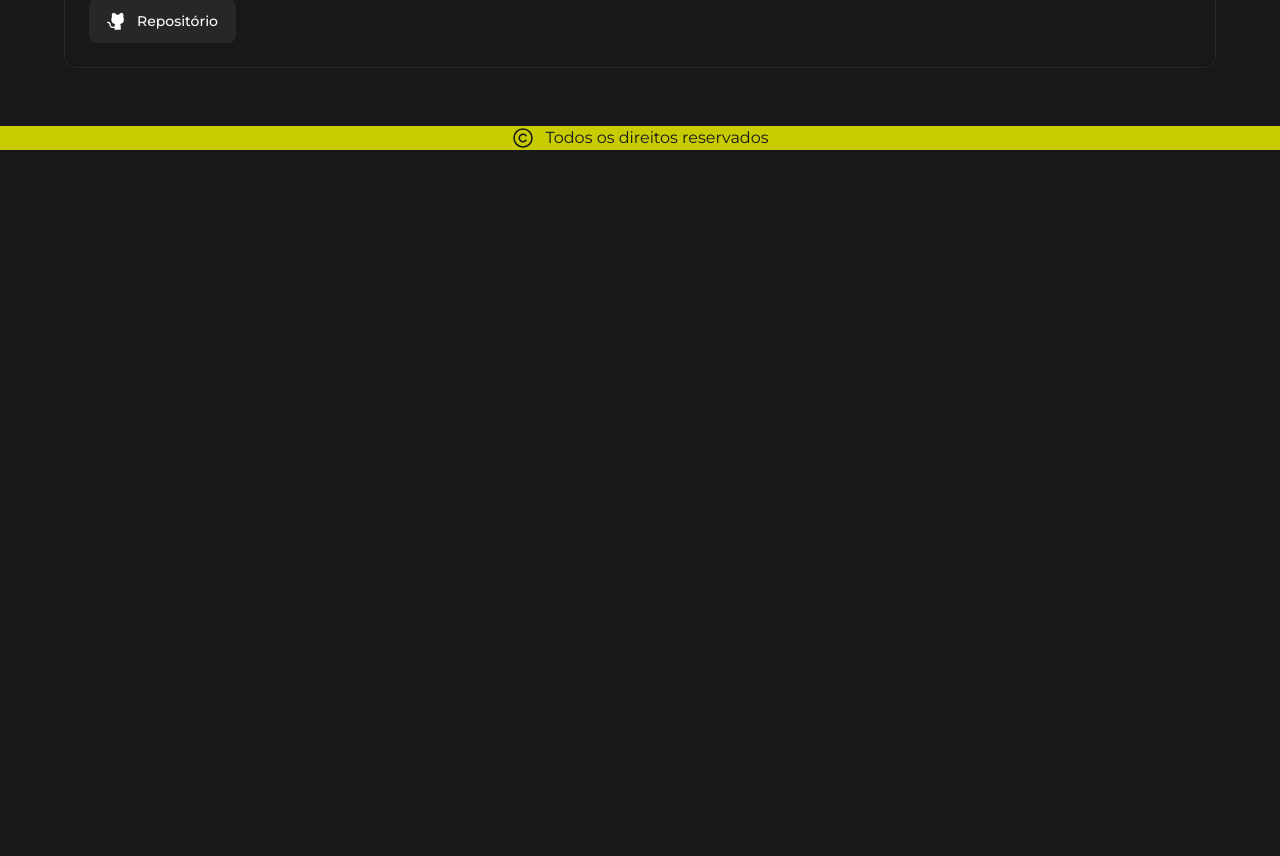
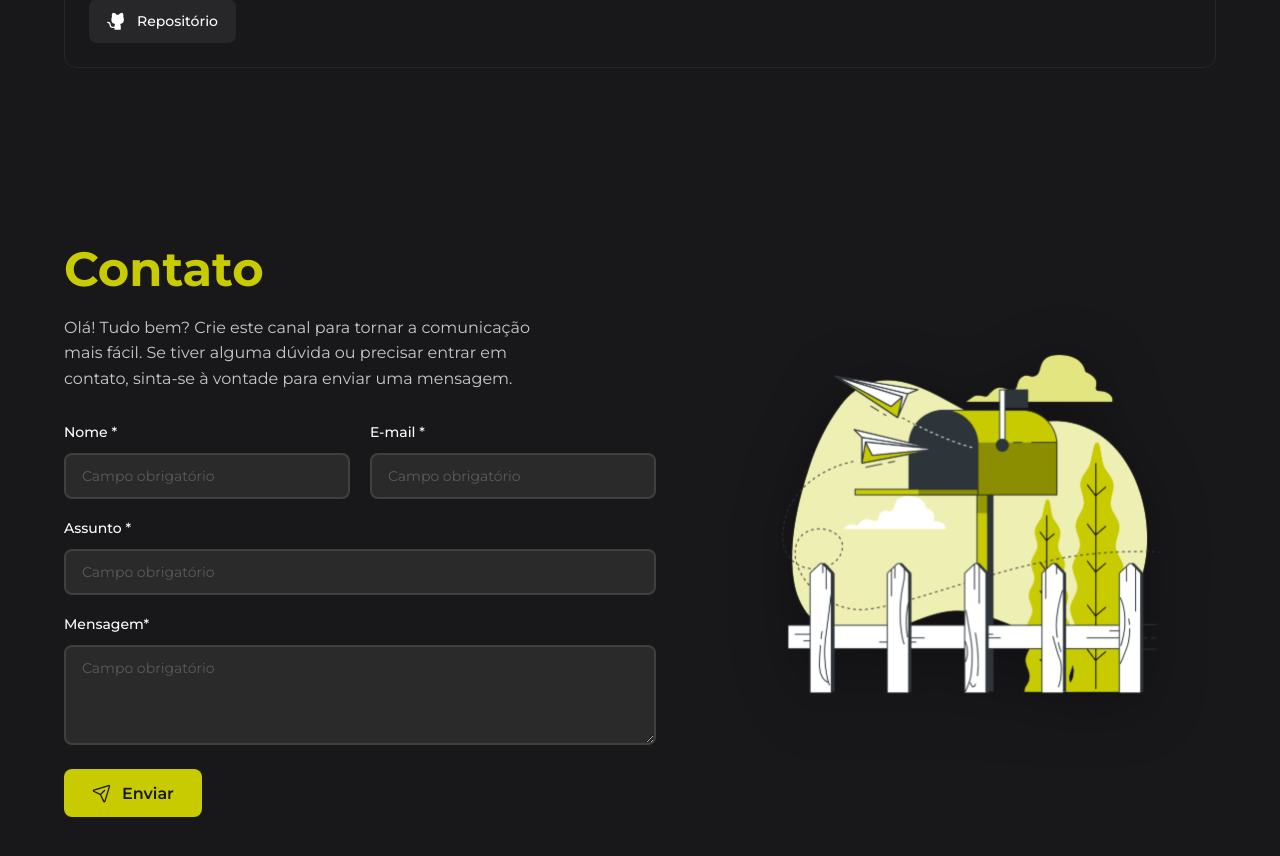
Before and after one commit to IanoMaciel/portfolio, a React (Vite) app: page / in a window 1280 px wide. Shown: the part 1880-2736 px from the top of the page. Before the commit the page ends 2030 px from the top, so only its background shows below. Built offline with nearby package versions, Linux system fonts and the light colour scheme.

Commit message:
feat: criação da página de contato

```diff
--- a/src/components/Layout/index.tsx
+++ b/src/components/Layout/index.tsx
@@ -1,4 +1,5 @@
 import AboutMe from "../../pages/AboutMe";
+import Contact from "../../pages/Contact";
 import Home from "../../pages/Home";
 import Project from "../../pages/Project";
 import Content from "../Content";
@@ -12,7 +13,8 @@ export default function Layout() {
             <Content>
                 <Home />
                 <AboutMe />
-                <Project/>
+                <Project />
+                <Contact />
             </Content>
             <Footer />
         </>
--- /dev/null
+++ b/src/pages/Contact/index.tsx
@@ -0,0 +1,103 @@
+import * as S from './styles';
+import mailbox from '../../assets/mailbox.svg';
+import { PaperPlaneTiltIcon } from '@phosphor-icons/react';
+import { useState } from 'react';
+
+export default function Contact() {
+  const [formData, setFormData] = useState({
+    name: '',
+    email: '',
+    subject: '',
+    message: ''
+  });
+
+  const handleInputChange = (e: React.ChangeEvent<HTMLInputElement | HTMLTextAreaElement>) => {
+    const { name, value } = e.target;
+    setFormData(prev => ({
+      ...prev,
+      [name]: value
+    }));
+  };
+
+  const handleSubmit = (e: React.FormEvent) => {
+    e.preventDefault();
+    // Aqui você pode implementar a lógica de envio do formulário
+    console.log('Form submitted:', formData);
+  };
+
+  return (
+    <S.Container id="contact">
+      <S.ContentWrapper>
+        <S.Header>
+          <S.Title>Contato</S.Title>
+          <S.Description>
+            Olá! Tudo bem? Crie este canal para tornar a comunicação mais fácil. Se tiver alguma dúvida ou precisar entrar em contato, sinta-se à vontade para enviar uma mensagem.
+          </S.Description>
+        </S.Header>
+
+        <S.ContentForm>
+          <S.Form onSubmit={handleSubmit}>
+            <S.FormGrid>
+              <S.ContentColumn>
+                <S.Label>Nome *</S.Label>
+                <S.Input
+                  type="text"
+                  name="name"
+                  placeholder="Campo obrigatório"
+                  value={formData.name}
+                  onChange={handleInputChange}
+                  required
+                />
+              </S.ContentColumn>
+
+              <S.ContentColumn>
+                <S.Label>E-mail *</S.Label>
+                <S.Input
+                  type="email"
+                  name="email"
+                  placeholder="Campo obrigatório"
+                  value={formData.email}
+                  onChange={handleInputChange}
+                  required
+                />
+              </S.ContentColumn>
+
+              <S.ContentColumn>
+                <S.Label>Assunto *</S.Label>
+                <S.Input
+                  type="text"
+                  name="subject"
+                  placeholder="Campo obrigatório"
+                  value={formData.subject}
+                  onChange={handleInputChange}
+                  required
+                />
+              </S.ContentColumn>
+
+              <S.ContentColumn>
+                <S.Label>Mensagem*</S.Label>
+                <S.TextArea
+                  name="message"
+                  placeholder="Campo obrigatório"
+                  value={formData.message}
+                  onChange={handleInputChange}
+                  rows={4}
+                  required
+                />
+              </S.ContentColumn>
+            </S.FormGrid>
+
+            <S.ButtonSend type="submit">
+              <PaperPlaneTiltIcon size={20} />
+              Enviar
+            </S.ButtonSend>
+          </S.Form>
+        </S.ContentForm>
+      </S.ContentWrapper>
+
+      <S.ImageContainer>
+        <S.Image src={mailbox} alt="Imagem de e-mail" />
+      </S.ImageContainer>
+    </S.Container>
+  );
+}
--- /dev/null
+++ b/src/pages/Contact/styles.ts
@@ -0,0 +1,267 @@
+import styled from "styled-components";
+
+export const Container = styled.section`
+  min-height: 100vh;
+  padding: 10% 0;
+  display: flex;
+  align-items: center;
+  justify-content: space-between;
+  gap: 60px;
+  /* max-width: 1200px; */
+  margin: 0 auto;
+
+  @media (max-width: 1024px) {
+    flex-direction: column;
+    gap: 40px;
+    padding: 60px 20px;
+  }
+
+  @media (max-width: 768px) {
+    padding: 40px 16px;
+    gap: 30px;
+  }
+
+  @media (max-width: 480px) {
+    padding: 30px 12px;
+  }
+`;
+
+export const ContentWrapper = styled.div`
+  flex: 1;
+  max-width: 600px;
+  display: flex;
+  flex-direction: column;
+  gap: 32px;
+
+  @media (max-width: 1024px) {
+    max-width: 100%;
+    width: 100%;
+  }
+`;
+
+export const Header = styled.div`
+  display: flex;
+  flex-direction: column;
+  gap: 16px;
+`;
+
+export const Title = styled.h1`
+  color: ${(props) => props.theme.colors.secondary};
+  font-size: clamp(32px, 5vw, 48px);
+  font-weight: 700;
+  text-align: left;
+  margin: 0;
+  line-height: 1.2;
+
+  @media (max-width: 768px) {
+    font-size: clamp(28px, 6vw, 36px);
+  }
+
+  @media (max-width: 480px) {
+    font-size: clamp(24px, 7vw, 32px);
+  }
+`;
+
+export const Description = styled.p`
+  color: ${(props) => props.theme.colors.gray || '#999'};
+  font-weight: 400;
+  font-size: 16px;
+  line-height: 1.6;
+  text-align: left;
+  margin: 0;
+  max-width: 500px;
+
+  @media (max-width: 768px) {
+    font-size: 15px;
+    line-height: 1.5;
+  }
+
+  @media (max-width: 480px) {
+    font-size: 14px;
+    line-height: 1.5;
+  }
+`;
+
+export const ContentForm = styled.div`
+  width: 100%;
+`;
+
+export const Form = styled.form`
+  display: flex;
+  flex-direction: column;
+  gap: 24px;
+  width: 100%;
+`;
+
+export const FormGrid = styled.div`
+  display: grid;
+  gap: 20px;
+  grid-template-columns: 1fr;
+
+  @media (min-width: 768px) {
+    grid-template-columns: 1fr 1fr;
+
+    & > div:nth-child(3),
+    & > div:nth-child(4) {
+      grid-column: 1 / -1;
+    }
+  }
+`;
+
+export const ContentColumn = styled.div`
+  display: flex;
+  flex-direction: column;
+  gap: 8px;
+  width: 100%;
+`;
+
+export const Label = styled.label`
+  color: ${(props) => props.theme.colors.text || '#fff'};
+  font-size: 14px;
+  font-weight: 500;
+  margin-bottom: 4px;
+`;
+
+export const Input = styled.input`
+  background-color: ${(props) => props.theme.colors.inputBg || '#2a2a2a'};
+  border: 2px solid ${(props) => props.theme.colors.inputBorder || '#404040'};
+  border-radius: 8px;
+  padding: 12px 16px;
+  color: ${(props) => props.theme.colors.text || '#fff'};
+  font-size: 14px;
+  outline: none;
+  width: 100%;
+  transition: all 0.3s ease;
+  box-sizing: border-box;
+
+  &::placeholder {
+    color: ${(props) => props.theme.colors.placeholder || '#666'};
+    opacity: 0.8;
+  }
+
+  &:focus {
+    border-color: ${(props) => props.theme.colors.secondary || '#9ACD32'};
+    box-shadow: 0 0 0 3px ${(props) => props.theme.colors.secondary || '#9ACD32'}20;
+  }
+
+  &:hover {
+    border-color: ${(props) => props.theme.colors.inputHover || '#555'};
+  }
+
+  @media (max-width: 480px) {
+    padding: 10px 14px;
+    font-size: 16px; /* Prevent zoom on iOS */
+  }
+`;
+
+export const TextArea = styled.textarea`
+  background-color: ${(props) => props.theme.colors.inputBg || '#2a2a2a'};
+  border: 2px solid ${(props) => props.theme.colors.inputBorder || '#404040'};
+  border-radius: 8px;
+  padding: 12px 16px;
+  color: ${(props) => props.theme.colors.text || '#fff'};
+  font-size: 14px;
+  outline: none;
+  width: 100%;
+  min-height: 100px;
+  resize: vertical;
+  font-family: inherit;
+  transition: all 0.3s ease;
+  box-sizing: border-box;
+
+  &::placeholder {
+    color: ${(props) => props.theme.colors.placeholder || '#666'};
+    opacity: 0.8;
+  }
+
+  &:focus {
+    border-color: ${(props) => props.theme.colors.secondary || '#9ACD32'};
+    box-shadow: 0 0 0 3px ${(props) => props.theme.colors.secondary || '#9ACD32'}20;
+  }
+
+  &:hover {
+    border-color: ${(props) => props.theme.colors.inputHover || '#555'};
+  }
+
+  @media (max-width: 480px) {
+    padding: 10px 14px;
+    font-size: 16px; /* Prevent zoom on iOS */
+    min-height: 80px;
+  }
+`;
+
+export const ButtonSend = styled.button`
+  display: flex;
+  align-items: center;
+  justify-content: center;
+  gap: 10px;
+  border-radius: 8px;
+  border: none;
+  color: ${(props) => props.theme.colors.primary || '#000'};
+  font-weight: 600;
+  font-size: 16px;
+  background-color: ${(props) => props.theme.colors.secondary || '#9ACD32'};
+  padding: 14px 28px;
+  transition: all 0.3s ease;
+  cursor: pointer;
+  align-self: flex-start;
+  min-width: 120px;
+
+  &:hover {
+    opacity: 0.9;
+    transform: translateY(-2px);
+    box-shadow: 0 8px 25px rgba(154, 205, 50, 0.3);
+  }
+
+  &:active {
+    transform: translateY(0);
+  }
+
+  &:focus {
+    outline: 2px solid ${(props) => props.theme.colors.secondary || '#9ACD32'};
+    outline-offset: 2px;
+  }
+
+  @media (max-width: 768px) {
+    width: 100%;
+    padding: 16px 28px;
+    font-size: 16px;
+  }
+
+  @media (max-width: 480px) {
+    padding: 14px 24px;
+    font-size: 15px;
+  }
+`;
+
+export const ImageContainer = styled.div`
+  flex-shrink: 0;
+  display: flex;
+  align-items: center;
+  justify-content: center;
+  max-width: 500px;
+  width: 100%;
+
+  @media (max-width: 1024px) {
+    max-width: 400px;
+  }
+
+  @media (max-width: 768px) {
+    max-width: 300px;
+  }
+
+  @media (max-width: 480px) {
+    max-width: 250px;
+  }
+`;
+
+export const Image = styled.img`
+  width: 100%;
+  height: auto;
+  object-fit: contain;
+  filter: drop-shadow(0 10px 30px rgba(0, 0, 0, 0.3));
+
+  @media (max-width: 768px) {
+    filter: drop-shadow(0 5px 15px rgba(0, 0, 0, 0.2));
+  }
+`;
```
Also changed, not shown: src/assets/mailbox.svg (added).
